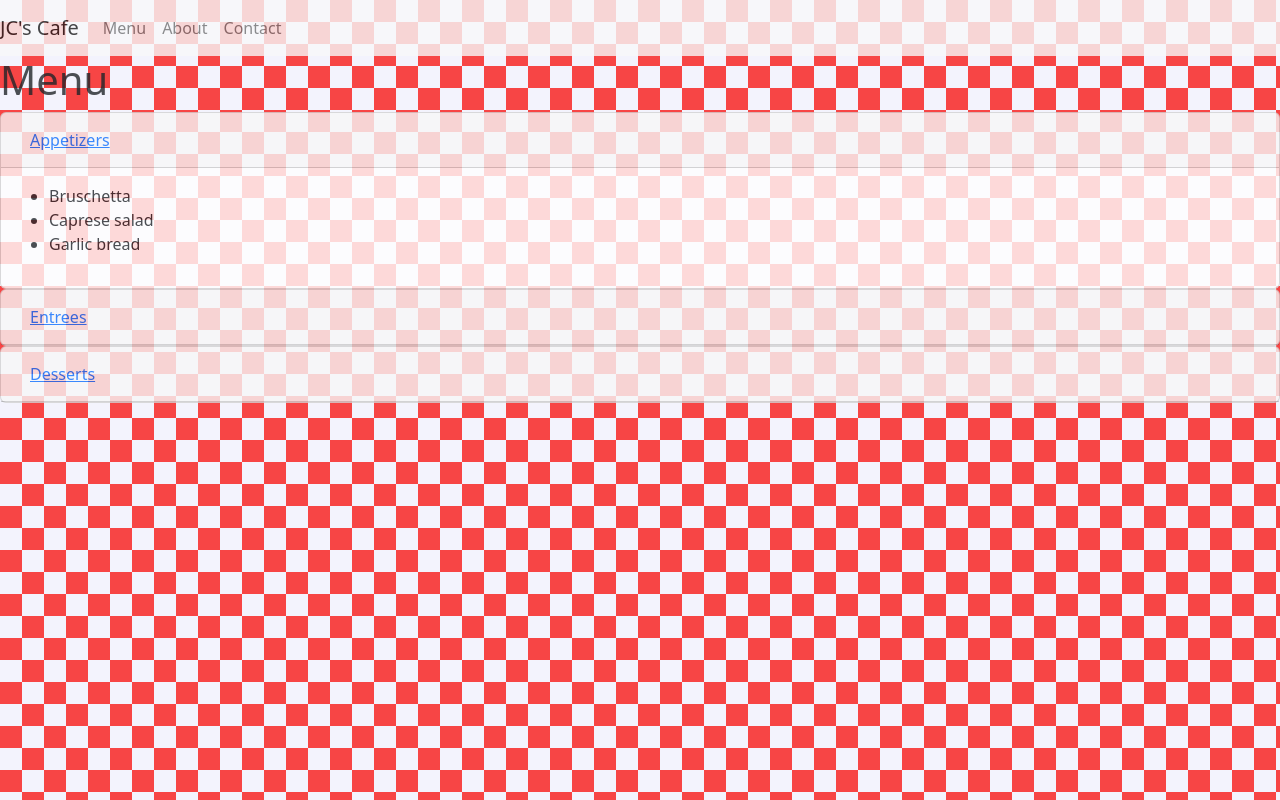
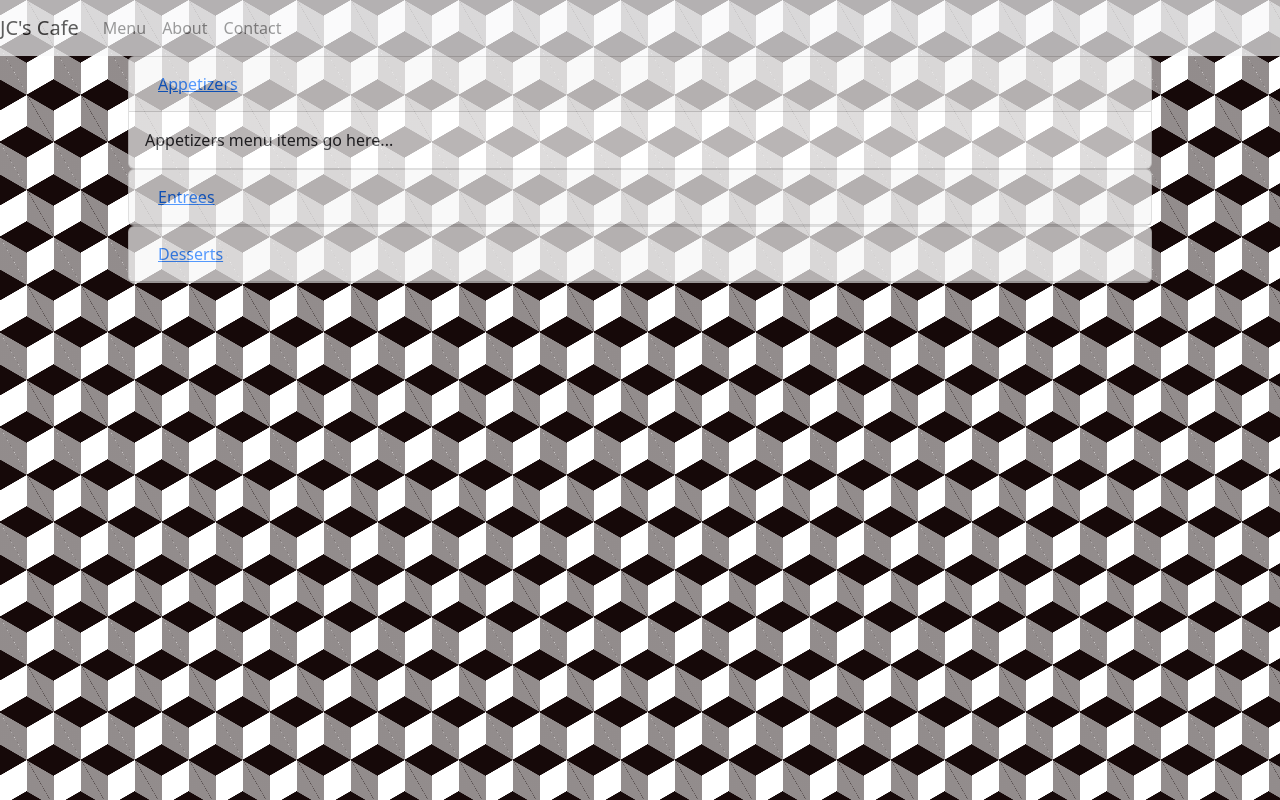
Before and after one commit to charleslamb212/jcs-cafe, a React (Create React App) app: page / in a window 1280 px wide. Both pictures are taken after a click on the button "Appetizers". Built offline with nearby package versions, Linux system fonts and the light colour scheme.

Commit message:
centered menu accordion

```diff
--- a/src/App.css
+++ b/src/App.css
@@ -1,7 +1,7 @@
 body {
-background-color: #f3f3fd;
-opacity: 0.8;
-background-image:  repeating-linear-gradient(45deg, #f74545 25%, transparent 25%, transparent 75%, #f74545 75%, #f74545), repeating-linear-gradient(45deg, #f74545 25%, #f3f3fd 25%, #f3f3fd 75%, #f74545 75%, #f74545);
-background-position: 0 0, 22px 22px;
-background-size: 44px 44px;
+  background-color: #70ab24;
+opacity: 0.7;
+background-image:  linear-gradient(30deg, #160909 12%, transparent 12.5%, transparent 87%, #160909 87.5%, #160909), linear-gradient(150deg, #160909 12%, transparent 12.5%, transparent 87%, #160909 87.5%, #160909), linear-gradient(30deg, #160909 12%, transparent 12.5%, transparent 87%, #160909 87.5%, #160909), linear-gradient(150deg, #160909 12%, transparent 12.5%, transparent 87%, #160909 87.5%, #160909), linear-gradient(60deg, #16090977 25%, transparent 25.5%, transparent 75%, #16090977 75%, #16090977), linear-gradient(60deg, #16090977 25%, transparent 25.5%, transparent 75%, #16090977 75%, #16090977);
+background-size: 54px 95px;
+background-position: 0 0, 0 0, 27px 47px, 27px 47px, 0 0, 27px 47px;
 }
--- a/src/Components/Menu.jsx
+++ b/src/Components/Menu.jsx
@@ -2,103 +2,72 @@ import React, { useState } from 'react';
 import $ from 'jquery';
 import 'popper.js';
 import 'bootstrap/dist/css/bootstrap.min.css';
-import 'bootstrap/dist/js/bootstrap.min.js';
+import 'bootstrap/dist/js/bootstrap.bundle.min';
 
 function Menu() {
   const [activeIndex, setActiveIndex] = useState(-1);
 
-  const handleAccordionClick = (index) => {
+  function handleAccordionClick(index) {
     if (activeIndex === index) {
       setActiveIndex(-1);
     } else {
       setActiveIndex(index);
     }
-  };
+  }
 
   return (
-    <div>
-        <h1>Menu</h1>
-      <div id="accordion">
+    <div style={{ display: 'flex', alignItems: 'center', justifyContent: 'center' }}>
+      <div id="accordion" style={{ width: '80%' }}>
         <div className="card">
-          <div
-            className={`card-header ${activeIndex === 0 ? 'active' : ''}`}
-            onClick={() => handleAccordionClick(0)}
-          >
+          <div className="card-header" id="headingOne">
             <h5 className="mb-0">
-              <button className="btn btn-link">
+              <button className="btn btn-link" data-toggle="collapse" data-target="#collapseOne" aria-expanded={activeIndex === 0} onClick={() => handleAccordionClick(0)}>
                 Appetizers
               </button>
             </h5>
           </div>
 
-          <div
-            className={`collapse ${activeIndex === 0 ? 'show' : ''}`}
-            data-parent="#accordion"
-          >
+          <div id="collapseOne" className={`collapse ${activeIndex === 0 ? 'show' : ''}`} aria-labelledby="headingOne" data-parent="#accordion">
             <div className="card-body">
-              <ul>
-                <li>Bruschetta</li>
-                <li>Caprese salad</li>
-                <li>Garlic bread</li>
-              </ul>
+              Appetizers menu items go here...
             </div>
           </div>
         </div>
 
         <div className="card">
-          <div
-            className={`card-header ${activeIndex === 1 ? 'active' : ''}`}
-            onClick={() => handleAccordionClick(1)}
-          >
+          <div className="card-header" id="headingTwo">
             <h5 className="mb-0">
-              <button className="btn btn-link">
+              <button className="btn btn-link" data-toggle="collapse" data-target="#collapseTwo" aria-expanded={activeIndex === 1} onClick={() => handleAccordionClick(1)}>
                 Entrees
               </button>
             </h5>
           </div>
 
-          <div
-            className={`collapse ${activeIndex === 1 ? 'show' : ''}`}
-            data-parent="#accordion"
-          >
+          <div id="collapseTwo" className={`collapse ${activeIndex === 1 ? 'show' : ''}`} aria-labelledby="headingTwo" data-parent="#accordion">
             <div className="card-body">
-              <ul>
-                <li>Spaghetti Bolognese</li>
-                <li>Chicken Parmesan</li>
-                <li>Pizza Margherita</li>
-              </ul>
+              Entrees menu items go here...
             </div>
           </div>
         </div>
 
         <div className="card">
-          <div
-            className={`card-header ${activeIndex === 2 ? 'active' : ''}`}
-            onClick={() => handleAccordionClick(2)}
-          >
+          <div className="card-header" id="headingThree">
             <h5 className="mb-0">
-              <button className="btn btn-link">
+              <button className="btn btn-link" data-toggle="collapse" data-target="#collapseThree" aria-expanded={activeIndex === 2} onClick={() => handleAccordionClick(2)}>
                 Desserts
               </button>
             </h5>
           </div>
 
-          <div
-            className={`collapse ${activeIndex === 2 ? 'show' : ''}`}
-            data-parent="#accordion"
-          >
+          <div id="collapseThree" className={`collapse ${activeIndex === 2 ? 'show' : ''}`} aria-labelledby="headingThree" data-parent="#accordion">
             <div className="card-body">
-              <ul>
-                <li>Tiramisu</li>
-                <li>Cannoli</li>
-                <li>Gelato</li>
-              </ul>
+              Desserts menu items go here...
             </div>
           </div>
         </div>
       </div>
     </div>
-    );
+  );
 }
 
 export default Menu;
```
